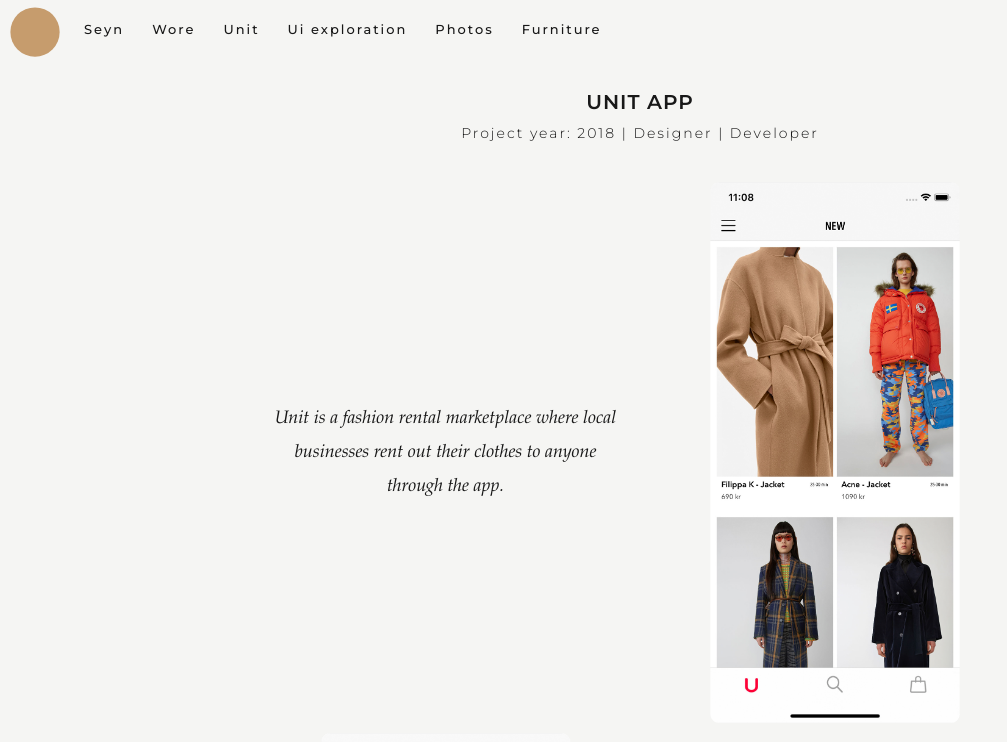
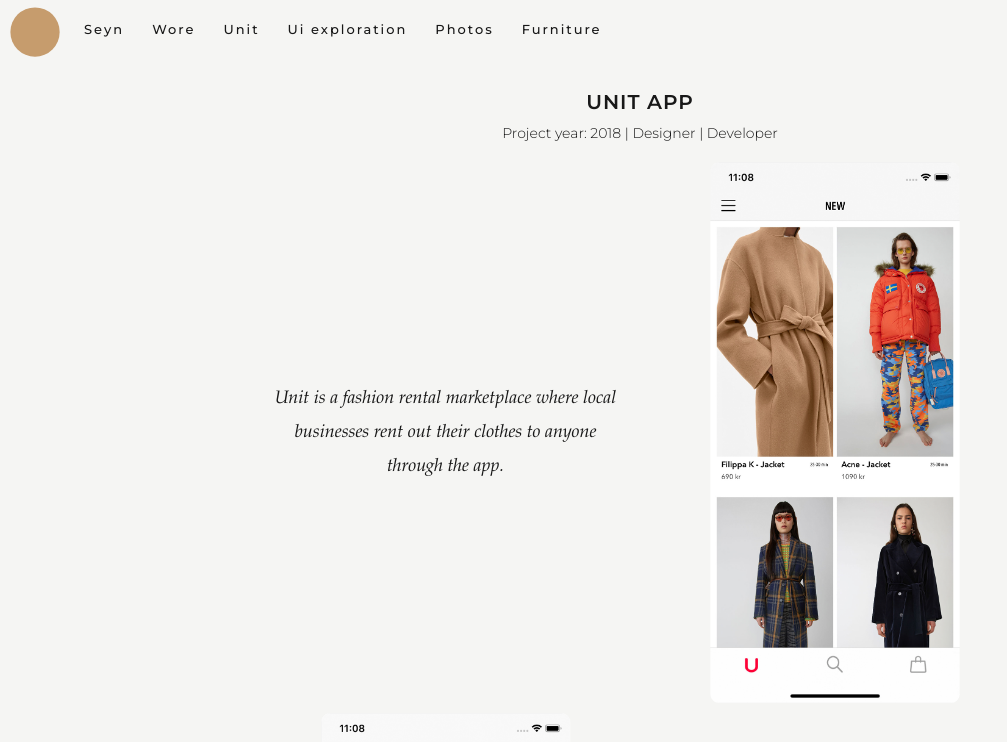
Before and after one commit to csobr/personal-website, a Next.js app: page /unit in a window 1280 px wide. Shown: the top 742 px of the page, without its empty margins (0-1007 px from the left). Built offline with nearby package versions, Linux system fonts and the light colour scheme.

Commit message:
Minor styling

```diff
--- a/src/styles/main.scss
+++ b/src/styles/main.scss
@@ -498,7 +498,7 @@ Pages: Furniture/Photos
   grid-template-columns: repeat(3, 3fr);
   grid-gap: 20px;
   grid-auto-rows: minmax(10px, auto);
-  padding: 4rem 0 6rem 0;
+  padding: 0 0 6rem 0;
   margin: 0 auto;
   text-align: center;
   width: 80%;
@@ -512,24 +512,30 @@ Pages: Furniture/Photos
     grid-template-columns: repeat(1, 1fr);
   }
 }
+h4 {
+  margin: auto;
+  padding: 9rem 0 1rem 0;
+  font-size: 2em;
+  font-weight: 600;
+  text-transform: uppercase;
+  text-align: center;
+  letter-spacing: 0.1rem;
+}
 h5 {
   font-size: 1.4em;
   font-weight: 100;
   white-space: pre-wrap;
   text-align: center;
-  letter-spacing: 0.1rem;
-  padding: 9rem 0 3rem 0;
 
   @media (max-width: 415px) {
     font-size: 1.2em;
-    padding-top: 9rem;
   }
 }
 
 .container-furniture,
 .container-app {
   display: grid;
-  padding-bottom: 6%;
+  padding: 2rem 0 4rem 0;
   margin: 0 auto;
   grid-template-columns: repeat(2, 1fr);
   grid-template-columns: repeat(auto-fit, minmax(25rem, 1fr));
@@ -583,20 +589,6 @@ Page: App
     margin: auto;
   }
 }
-
-h4 {
-  margin: auto;
-  padding: 9rem 0 1rem 0;
-  font-size: 2em;
-  font-weight: 600;
-  text-transform: uppercase;
-  text-align: center;
-  letter-spacing: 0.1rem;
-}
-h5 {
-  padding: 0;
-  letter-spacing: 0.2rem;
-}
 .app-text {
   margin: auto;
   text-align: center;
```
